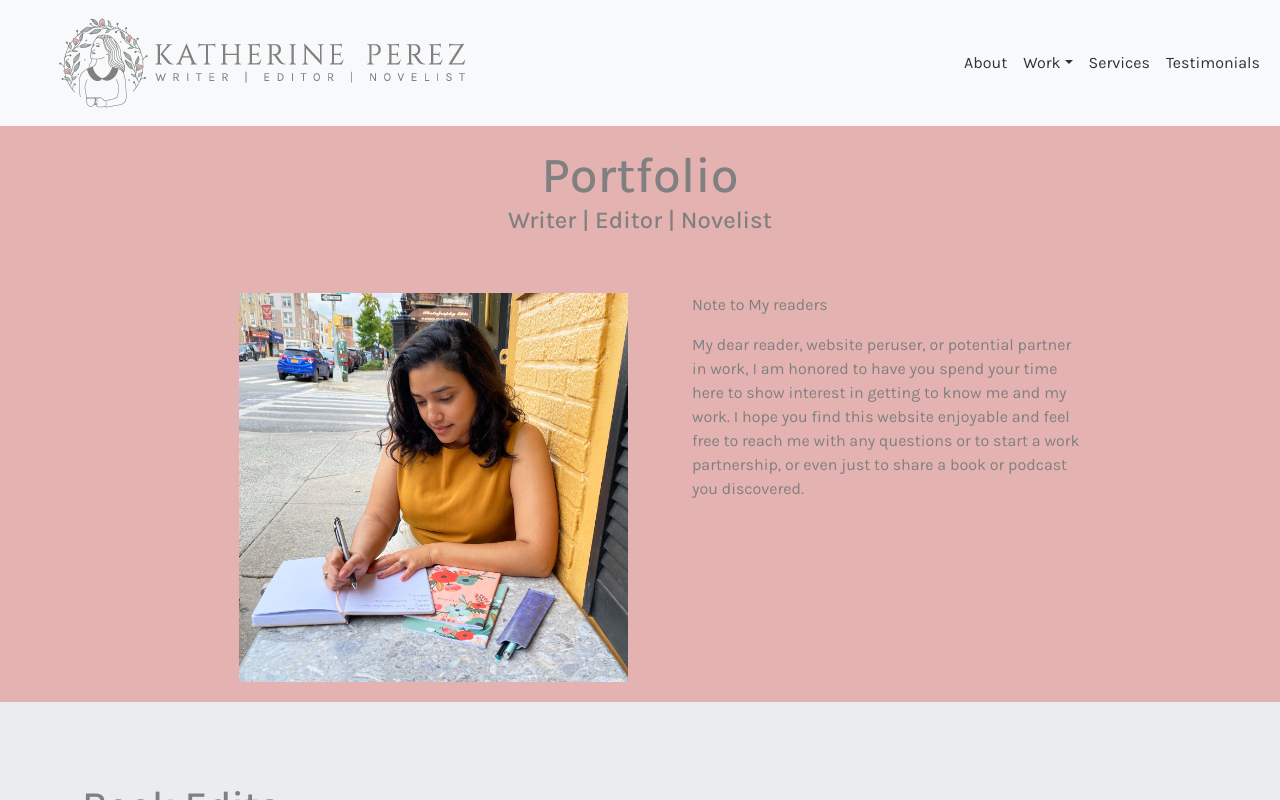
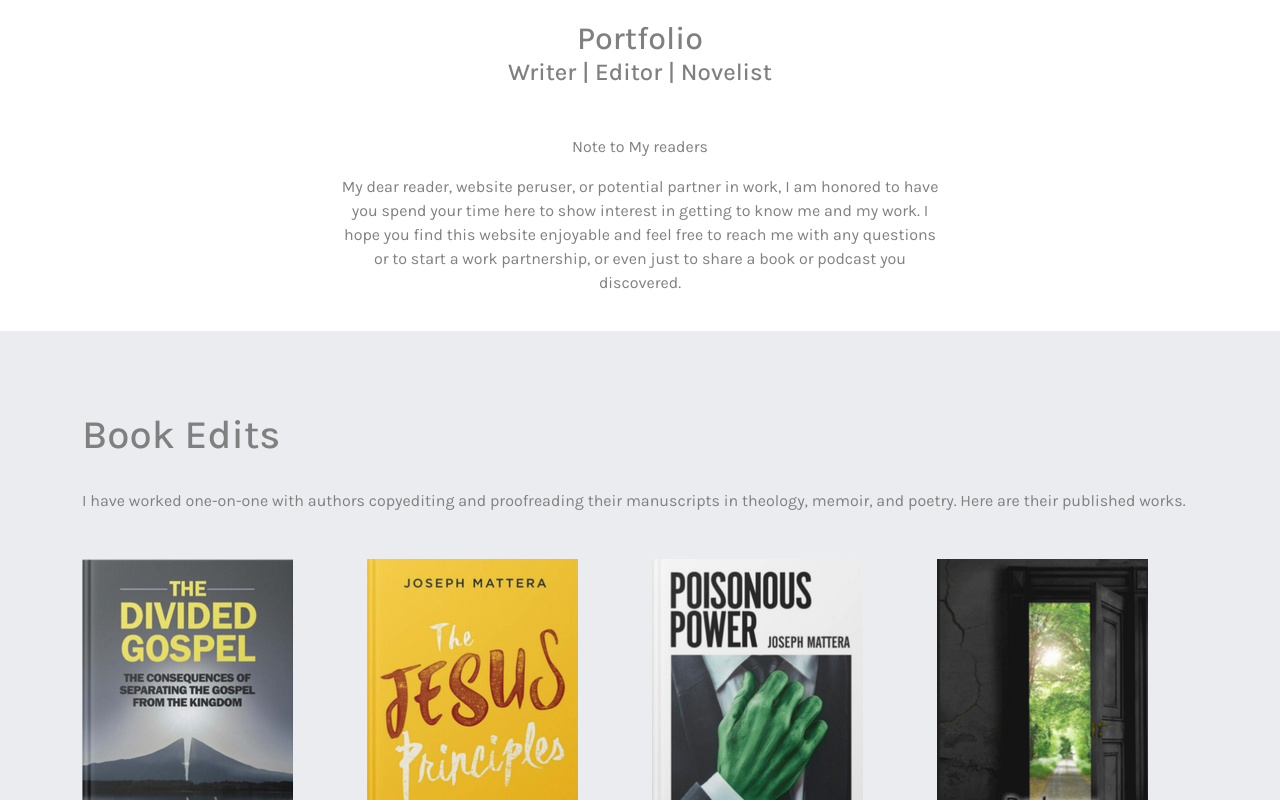
Before and after one commit to Kaitlyn-Lynette/Kathys-Portfolio, a React (Create React App) app: page /portfolio in a window 1280 px wide. Shown: the top 800 px of the page. Built offline with nearby package versions, Linux system fonts and the light colour scheme.

Commit message:
redo the port pagE

```diff
--- a/src/App.css
+++ b/src/App.css
@@ -66,8 +66,7 @@ body {
   }
 
   #note {
-    margin-left: 40px
-
+    margin-left: 40px;
   }
 
 }
--- a/src/components/FeaturedHeader.js
+++ b/src/components/FeaturedHeader.js
@@ -9,24 +9,24 @@ const FeaturedHeader = () => {
     <div id="featuredHeader">
       <div
         id="notetoreader"
-        style={{ padding: "20px", backgroundColor: "#e4b2b1" }}
+        style={{ padding: "20px"}}
       >
         <Row>
             <Col md={12} sm={12} style={{textAlign: "center", paddingBottom: "40px"}}>
-            <h1 style={{fontSize: "50px"}}>Portfolio</h1>
+            <h1 style={{fontSize: "32px"}}>Portfolio</h1>
             <h4> Writer | Editor | Novelist </h4>
             </Col>
         </Row>
-        <Container fluid style={{ paddingTop: "10px" }}>
+        {/* <Container fluid style={{ paddingTop: "10px" }}> */}
           <Row>
-            <Col md={{span:4, offset: 2}} sm={12}>
+            {/* <Col md={6}sm={12}>
               <Image
                 src="/images/Note_To_Readers.jpg"
-                width="100%"
+                width="75%"
                 // style={{ paddingLeft: "40px", paddingRight:"40px", paddingBottom: "40px"}}
               />
-            </Col>
-            <Col md={4} sm={12} id="note">
+            </Col> */}
+            <Col md={{span:6, offset:3}} sm={12} style={{textAlign: "center"}}>
               <p>Note to My readers</p>
               <p>
                 My dear reader, website peruser, or potential partner in work, I
@@ -37,7 +37,7 @@ const FeaturedHeader = () => {
               </p>
             </Col>
           </Row>
-        </Container>
+        {/* </Container> */}
       </div>
     </div>
   );
--- a/src/pages/FeaturedWork.js
+++ b/src/pages/FeaturedWork.js
@@ -10,7 +10,7 @@ const FeaturedWork = () => {
   return (
     <div id="featuredwork">
       {/* <SideBarNav></SideBarNav> */}
-      <Navigation></Navigation>
+      {/* <Navigation></Navigation> */}
       <FeaturedHeader></FeaturedHeader>
       <BookEdits></BookEdits>
       <CopyWriting></CopyWriting>
--- a/src/pages/PersonalWriting.js
+++ b/src/pages/PersonalWriting.js
@@ -92,7 +92,7 @@ const PersonalWriting = () => {
             <div className="blog-list">
               <ul>
                 <li>
-                  <a href="http://www.tomyunderstanding.net/2020/12/the-discomfort-and-peace-of-being.html">
+                  <a href="http://www.to2yunderstanding.net/2020/12/the-discomfort-and-peace-of-being.html">
                   The Discomfort and Peace of Being Vulnerable, Dec. 2020
                   </a>
                 </li>
```
